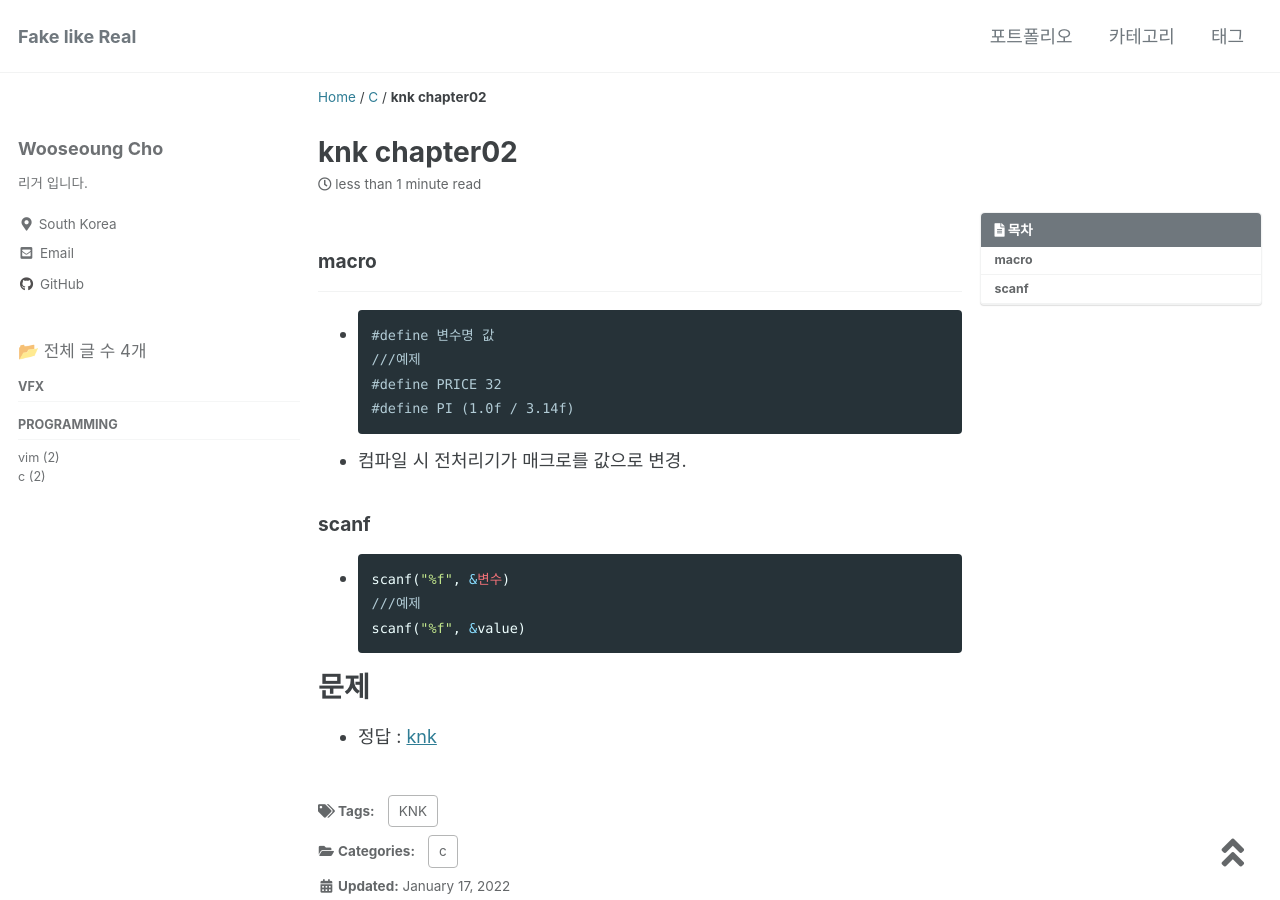
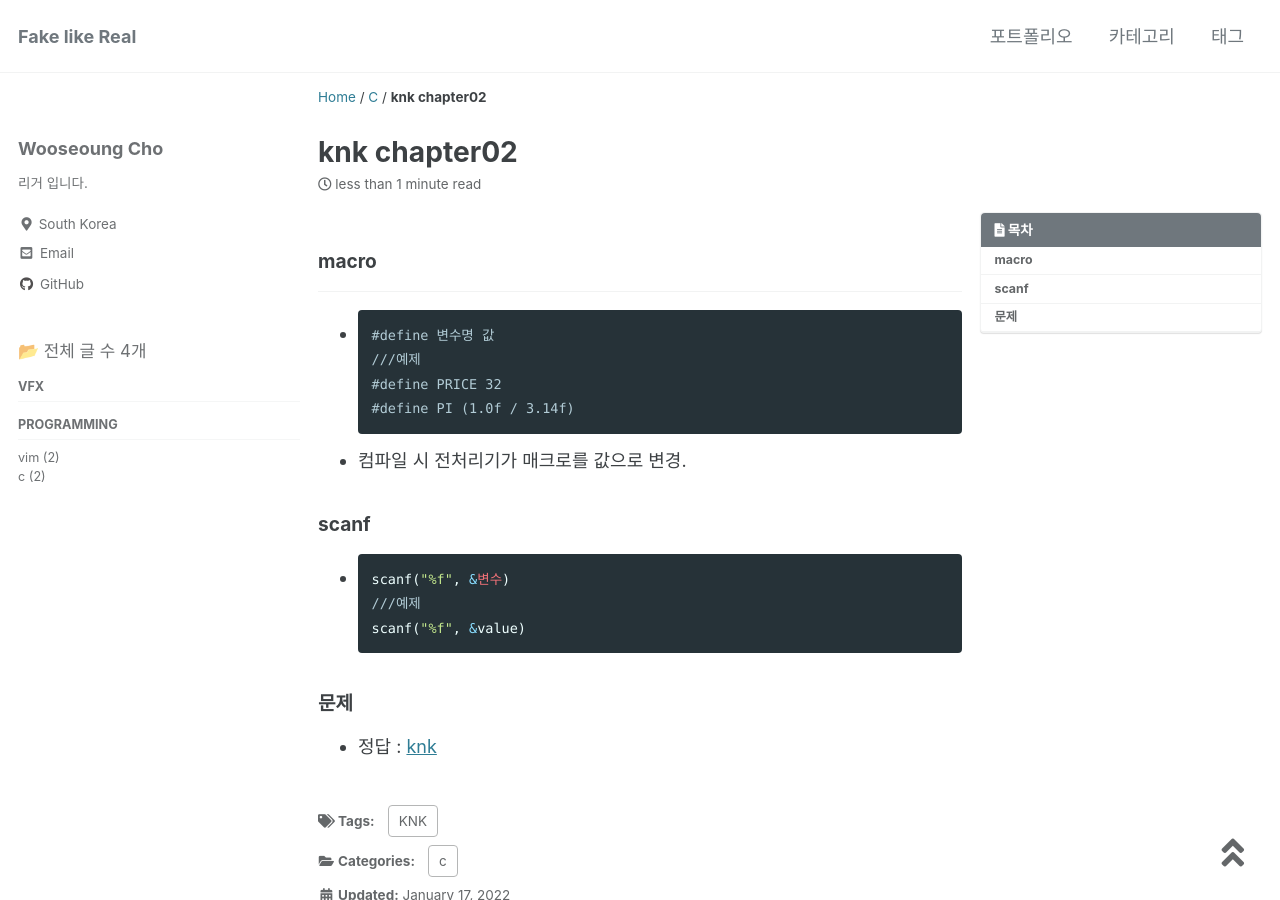
Before and after one commit to chowooseoung/chowooseoung.github.io, a Jekyll site: the page built from _posts/2022-01-17-knk-chapter02.markdown, in a window 1280 px wide and 900 px high. Built offline with Jekyll 4.4.1, drawn with Linux system fonts in a browser that asks for light colours; cached includes are drawn as plain includes.

Commit message:
knk chapter02

````diff
--- a/_posts/2022-01-17-knk-chapter02.markdown
+++ b/_posts/2022-01-17-knk-chapter02.markdown
@@ -35,5 +35,5 @@ date: "2022-01-17 11:54:31 +0900"
     scanf("%f", &value)
     ```
 
-# 문제
+#### 문제
 - 정답 : [knk](http://knking.com/books/c2/answers/index.html)
````
